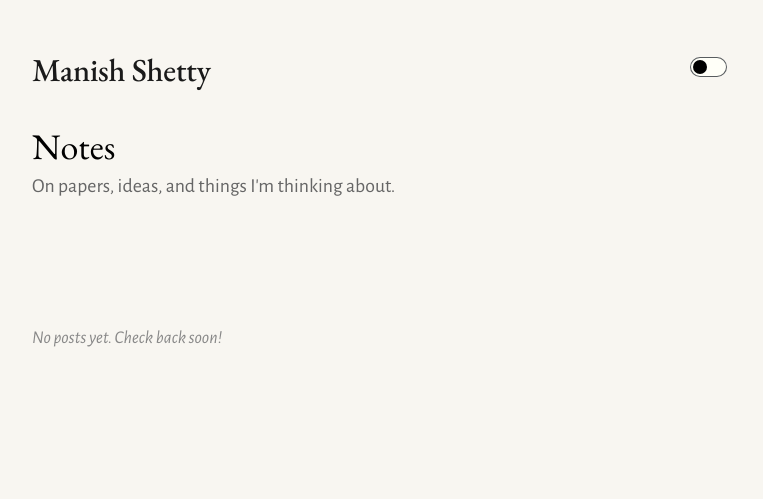
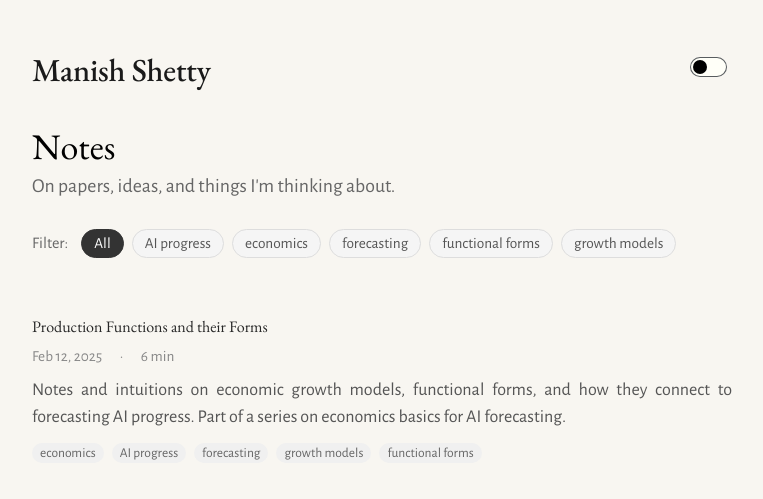
Before and after one commit to manishshettym/manishshettym.github.io, a Jekyll site: the page built from notes.md, in a window 1280 px wide. Shown: the top 499 px of the page, without its empty margins (258-1021 px from the left). Built offline with Jekyll 4.4.1, drawn with Linux system fonts in a browser that asks for light colours; a style sheet for code colours, icons or effects is not loaded; some of the changed lines change nothing that is shown.

Commit message:
feat: integrate MathJax for LaTeX support and add new post on production functions
- Added MathJax configuration to enable LaTeX rendering in posts.
- Introduced a new post titled "Production Functions and their Forms" discussing economic growth models and their relevance to AI forecasting.
- Updated styles for MathJax elements to ensure proper display and sizing.

```diff
--- a/_layouts/default.html
+++ b/_layouts/default.html
@@ -55,6 +55,19 @@
     {% else %}
     <meta name="twitter:image" content="{{ site.profile_picture }}">
     {% endif %}
+    <!-- MathJax for LaTeX math in posts -->
+    <script>
+      window.MathJax = {
+        tex: {
+          inlineMath: [['$', '$']],
+          displayMath: [['$$', '$$'], ['\\[', '\\]']]
+        },
+        options: {
+          skipHtmlTags: ['script', 'noscript', 'style', 'textarea', 'pre']
+        }
+      };
+    </script>
+    <script src="https://cdn.jsdelivr.net/npm/mathjax@3/es5/tex-mml-chtml.js" async></script>
 </head>
 
 <body>
--- /dev/null
+++ b/_posts/2025-02-12-growth-models-and-functional-forms.md
@@ -0,0 +1,117 @@
+---
+layout: post
+title: "Production Functions and their Forms"
+date: 2025-02-12
+description: "Notes and intuitions on economic growth models, functional forms, and how they connect to forecasting AI progress. Part of a series on economics basics for AI forecasting."
+tags:
+  - economics
+  - AI progress
+  - forecasting
+  - growth models
+  - functional forms
+---
+
+I'm learning some basics in economic models, functional forms, and forecasting. Particularly, how they can be used to study AI progress today. My aim is to build intuition that carries over to work on AI evaluation, timelines, and capability forecasting. This is the first part of a series of posts on this topic.
+
+Economic growth models formalize how quantities (output, capital, productivity) evolve over time. They rely on specific **functional forms**, equations that relate variables. Those choices drive extrapolation and forecasts. Similarly, AI progress is often modeled with chosen functional forms (e.g., scaling laws, S-curves, Cobb-Douglas). Understanding how economists choose and critique functional forms from the ground up is directly useful for critiquing and improving AI forecasting models.
+
+---
+
+## Production Functions
+
+**Definition**: A production function is a function that describes the relationship between the inputs to a production process and the output of that process.
+
+Consider a bakery that bakes bread. One can model it as:
+
+- Labor (L): bakers working
+- Capital (K): ovens, mixers, machines, workspace, etc.
+- Output (Y): loaves of bread
+
+A production function $Y = f(L, K)$ describes the relationship between the inputs and output. We will use this notation and simple example to illustrate concepts throughout this post. At the end, we should be able to translate this to models for AI progress with factors like compute, researchers, ideas, etc.
+
+### Linear
+
+The simplest production function is a linear one: $Y = a \cdot K + b \cdot L$. Each oven produces some fixed amount of bread. Each baker produces some fixed amount of bread. The total output is just the sum of the two.
+
+A key property of a linear function is **perfect substitutability**. If you lose a baker, you can fully compensate by adding more ovens (read: an automated bread-baking machine). That is, the inputs are interchangeable. However, this is unrealistic for most situations: a bakery with only ovens is not very productive.
+
+### Cobb-Douglas
+
+A more realistic production function is the Cobb-Douglas form, developed by Charles Cobb and Paul Douglas in 1928.
+
+It is a power function: $Y = A \cdot K^{\alpha} \cdot L^{1-\alpha}$, where:
+
+- Y = total output (bread, GDP)
+- A = total factor productivity (how good you are at combining inputs)
+- α (alpha) = capital's share of output
+
+Some properties of this function:
+
+1. **Constant returns to scale**: If you double *both* K and L, you exactly double the output. Here's a quick derivation:
+
+    <div class="math-block">
+    \[
+    A \cdot (2K)^{\alpha} \cdot (2L)^{1-\alpha} = A \cdot 2^{\alpha} K^{\alpha} \cdot 2^{1-\alpha} L^{1-\alpha} \\
+    = 2 \cdot A \cdot K^{\alpha} \cdot L^{1-\alpha} = 2Y
+    \]
+    </div>
+
+    This feels intuitive: two identical bakeries produce twice as much bread as one.
+
+2. **Diminishing returns to each input**: If you keep adding ovens but don't hire more bakers, each additional oven adds less and less output. This is because $\alpha < 1$, so $K^{\alpha}$ grows slower than $K$. [^1]
+
+3. **Inputs are complementary**: Since the inputs are multiplied, both K and L must contribute. K=1000 and L=0 $\implies$ Y=0. Unlike the linear model, you cannot substitute one for another here.
+
+> A quick pause here on how this relates to studying AI progress. Cobb-Douglas embeds a crucial assumption that *you can't just pile up one input and expect the output to keep growing*. If AI is purely "capital" (K), then Cobb-Douglas says that no matter how much AI you deploy, you'll hit diminishing returns unless you also increase human labor (L). [^2] **Unless you change the rules a bit, as we'll explore next**.
+
+---
+
+## Technical Properties of Production Functions
+
+In what follows, we'll explore two properties of production functions that could help growth circumvent the diminishing returns bottleneck.
+
+### Returns to Scale
+
+**Definition**: **Returns to scale** describes what happens when you scale up *all* inputs proportionally. Here are some versions of returns to scale:
+
+- Constant (CRS): doubling all inputs doubles output. Cobb-Douglas has CRS.
+- Increasing (IRS): doubling all inputs more than doubles output.
+- Decreasing (DRS): doubling all inputs less than doubles output.
+
+#### A case for unbounded growth with AI
+
+Of these, the increasing returns case is the most consequential because it opens the door to a feedback loop for accelerating growth. **If you have increasing returns to accumulable inputs, you can have unbounded growth**. An accumulable input is one that you can invest in and grow, such as physical capital (factories, machines, etc.) or the talk-of-the-town: AI workers. Human labor, on the other hand, is not accumulable. [^3]
+
+In standard Cobb-Douglas, the non-accumulable input (human labor L) acts as a bottleneck on growth as we discussed earlier. We get diminishing returns to capital alone, so growth settles to a steady rate that's governed by how fast technology improves (A).
+
+However, one can argue that *AI makes labor accumulable*. If you model AI as a worker, you can just build more workers. Under this view, all inputs are accumulable and growth can accelerate without limit.
+
+### Elasticity of substitution
+
+**Definition**: Elasticity measures how sensitive one variable is to changes in another (ratio of their % changes).[^5] The form we care about is the **elasticity of substitution** $\sigma$: if the relative price of K vs. L changes, how much does the ratio K/L shift (holding output constant)? In other words, how easily can you swap one input for the other at constant output?
+
+- $\sigma = 0$ (perfect complements): one input cannot substitute for the other.[^4]
+- $\sigma = 1$ (unit elasticity): moderate substitution between inputs.
+- $\sigma = \infty$ (perfect substitutes): inputs are freely interchangeable.
+
+#### Interpreting elasticity of substitution for AI-human labor
+
+Cobb-Douglas bakes in $\sigma = 1$. For AI, this is the assumption about how easily AI labor can replace human labor. If $\sigma$ is low, even very cheap AI can't displace humans because the inputs are complementary. If $\sigma$ is high, cheap AI rapidly takes over human tasks.
+
+---
+
+So far we've covered some basic building blocks: production functions and that the choice of their functional form encodes strong assumptions. We then explored Cobb-Douglas, a common functional form that is used to model AI progress. We then explored two properties that could help circumvent the diminishing returns bottleneck: returns to scale and elasticity of substitution ($\sigma$).
+
+However, to forecast AI progress and takeoff, it turns out that deciding $\sigma$ is key. To let it vary, we would need a more flexible functional form. To see how growth feeds back on itself (e.g., AI producing better AI), we'll need dynamic production functions. We'll explore these ideas in the next post.
+
+---
+
+[^1]: For instance, if $\alpha = 0.3$, then for K in [2, 10, 100], we get nearly $1.2\times$, $2\times$, and $4\times$ increase in contribution to output, respectively.
+
+[^2]: Aside, there could be other reasons for modest returns. Tyler Cowen argues for ~0.5% GDP growth per year from a different angle: slow adoption in large sectors (government, healthcare, education) and how fast humans can adopt the technology as the bottleneck to implementation.
+
+[^3]: One can posit this particularly due to slow population growth and demographic transitions.
+
+[^4]: Also called "Leontief" after Wassily Leontief, who won the Nobel Prize in Economics for his work on input-output models. Inputs in this context must be used in fixed proportions. A neat example is shoes: extra left shoes are worthless unless a matching right shoe exists.
+
+[^5]: Elasticity is just a unit-free way to ask "if I wiggle this thing, how much does that other thing move?" The classic example is price elasticity of demand: if coffee goes up 10% in price and you buy 20% less, the elasticity is 2. You're quite sensitive to price. Elasticity of substitution applies the same idea to two production inputs.
--- a/_sass/_style.scss
+++ b/_sass/_style.scss
@@ -847,6 +847,18 @@
     margin: 2em 0;
 }
 
+/* MathJax: inline math same size as body text; display math centered */
+.post-content mjx-container:not([display="true"]) {
+    font-size: 0.9em !important;
+}
+
+.post-content mjx-container[display="true"] {
+    margin: 1em 0;
+    overflow-x: auto;
+    overflow-y: hidden;
+    font-size: 0.9em !important;
+}
+
 .post-content a {
     color: #333;
     text-decoration: underline;
```
